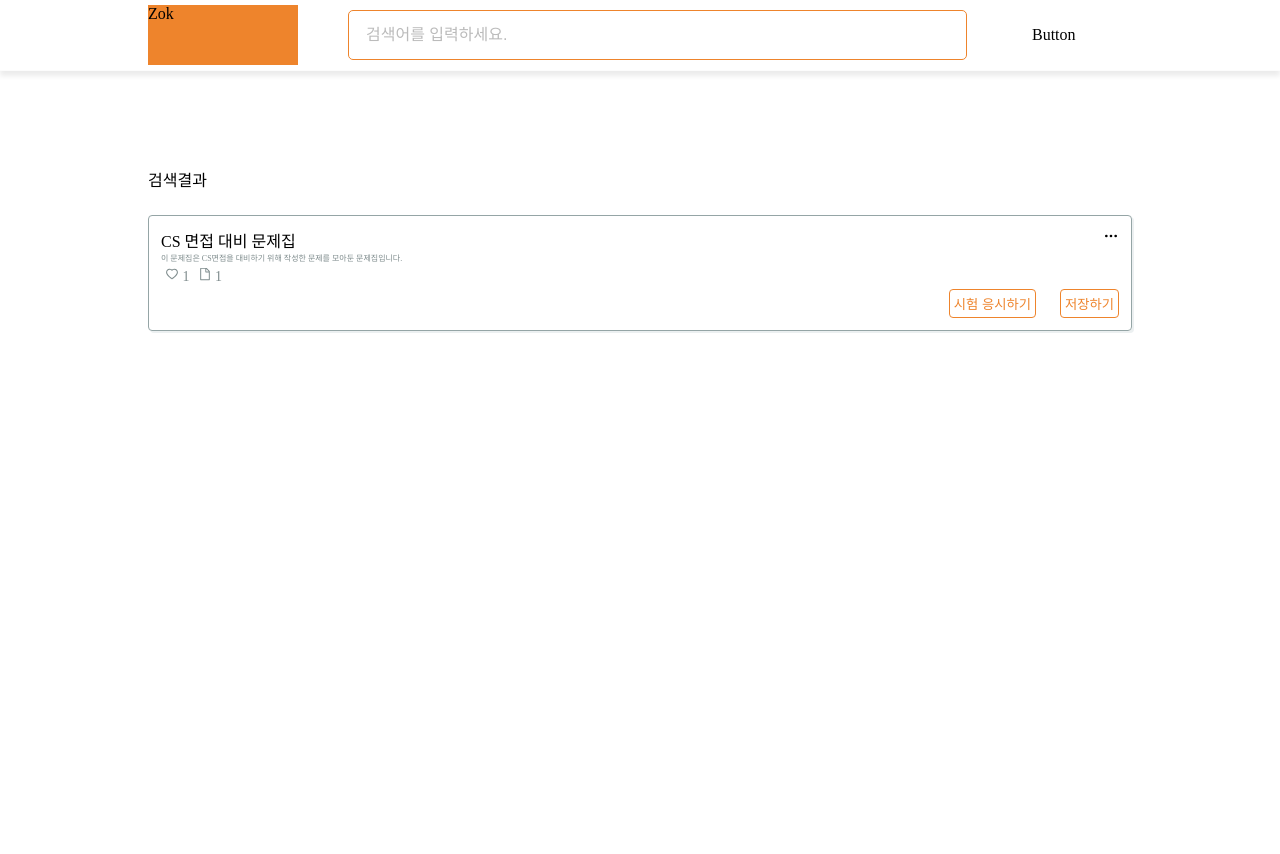
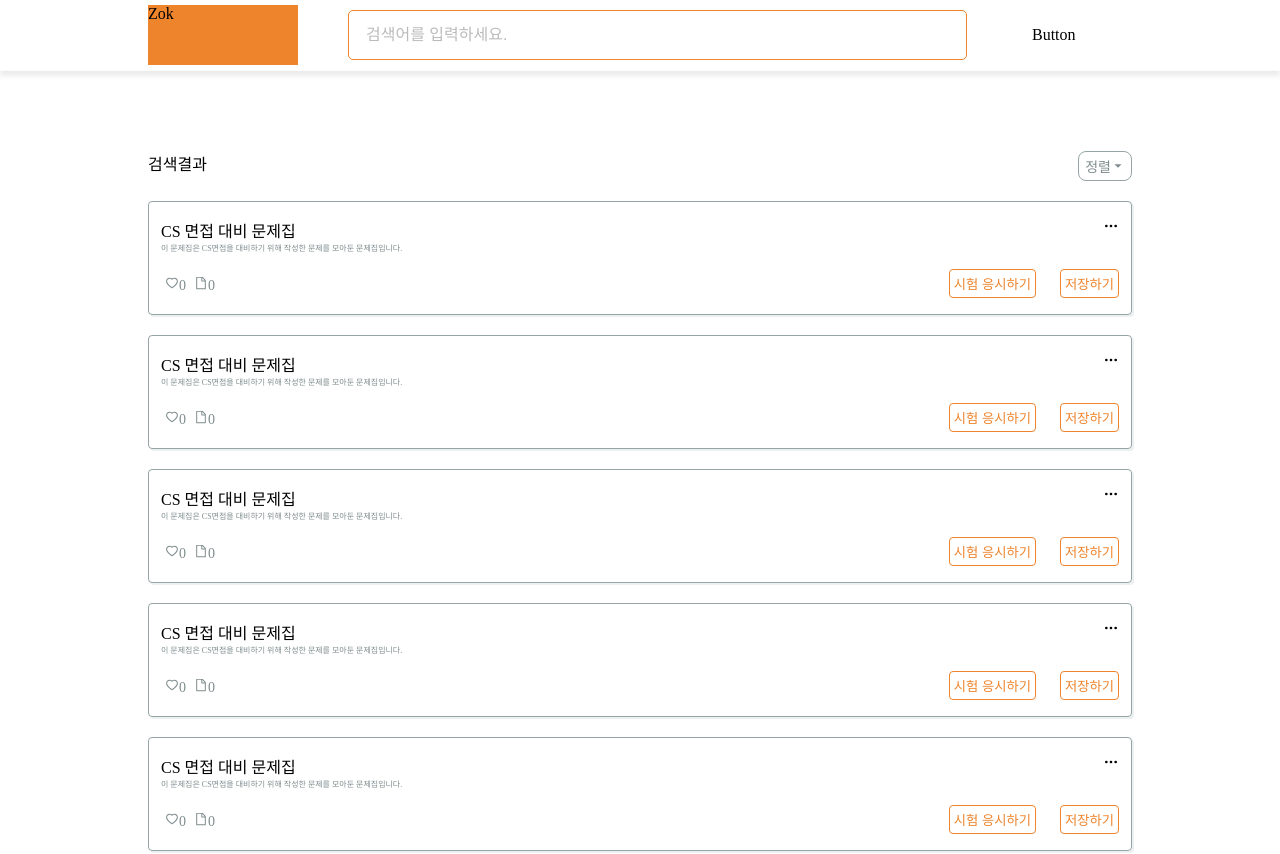
Before and after one commit to boostcampwm-2022/web07-zokboo.com, a React (Create React App) app in the folder client/: page /search in a window 1280 px wide. Shown: the top 854 px of the page. Before the commit the page ends 800 px from the top, so only its background shows below. Built offline with nearby package versions, Linux system fonts and the light colour scheme.

Commit message:
design #34 : 문제집 아이템 component 분리

```diff
--- /dev/null
+++ b/client/src/components/search/SearchResultItem.tsx
@@ -0,0 +1,106 @@
+import styled from 'styled-components';
+import { FiMoreHorizontal } from 'react-icons/fi';
+import { AiOutlineHeart, AiFillHeart, AiFillFile, AiOutlineFile } from 'react-icons/ai';
+import { useState } from 'react';
+import { colors, device } from '../../styles/theme';
+
+const SearchResultItemContainer = styled.div`
+  border: 1px solid ${colors.gray3};
+  border-radius: 4px;
+  box-shadow: 2px 2px ${colors.gray1};
+  padding: 16px 12px;
+  margin: 20px 0px;
+
+  .more-button {
+    float: right;
+  }
+
+  @media screen and (max-width: ${device.mobileWidth}) {
+    border: none;
+    border-radius: 0px;
+    border-bottom: 1px solid ${colors.gray3};
+    box-shadow: none;
+  }
+`;
+
+const ItemTitle = styled.div``;
+const ItemExplain = styled.div`
+  font-size: 8px;
+  color: ${colors.gray4};
+`;
+
+const Buttons = styled.div`
+  display: flex;
+  justify-content: space-between;
+  align-items: flex-end;
+  margin-top: 16px;
+`;
+
+const ItemInfo = styled.div`
+  display: flex;
+  align-items: flex-end;
+  font-size: 14px;
+  color: ${colors.gray4};
+  > * {
+    padding: 4px;
+  }
+
+  .fillStyled {
+    color: ${colors.primary};
+  }
+`;
+
+const Heart = styled.div``;
+const Scrap = styled.div``;
+
+const ContentButtons = styled.div`
+  float: right;
+  > * {
+    margin: 0px 0px 0px 24px;
+    padding: 4px;
+
+    background: none;
+    border: 1px solid ${colors.primary};
+    border-radius: 4px;
+    color: ${colors.primary};
+
+    :hover {
+      opacity: 0.7;
+    }
+  }
+`;
+const TestButton = styled.input``;
+const SaveButton = styled.input``;
+
+const SearchResultItem = () => {
+  const [isLike, setIsLike] = useState<boolean>(false);
+  const [isScrap, setIsScrap] = useState<boolean>(false);
+  const [likeCount, setLikeCount] = useState<number>(0);
+  const [scrapCount, setScrapCount] = useState<number>(0);
+
+  return (
+    <SearchResultItemContainer>
+      <FiMoreHorizontal className="more-button" />
+      <ItemTitle>CS 면접 대비 문제집</ItemTitle>
+      <ItemExplain>이 문제집은 CS면접을 대비하기 위해 작성한 문제를 모아둔 문제집입니다.</ItemExplain>
+      <Buttons>
+        <ItemInfo>
+          <Heart onClick={() => setIsLike((prev) => !prev)}>
+            {isLike ? <AiFillHeart className="fillStyled" /> : <AiOutlineHeart />}
+            {likeCount}
+          </Heart>
+          <Scrap onClick={() => setIsScrap((prev) => !prev)}>
+            {isScrap ? <AiFillFile className="fillStyled" /> : <AiOutlineFile />}
+            {scrapCount}
+          </Scrap>
+        </ItemInfo>
+        <ContentButtons>
+          <TestButton type="button" value="시험 응시하기" />
+          <SaveButton type="button" value="저장하기" />
+        </ContentButtons>
+      </Buttons>
+    </SearchResultItemContainer>
+  );
+};
+
+export default SearchResultItem;
--- a/client/src/pages/Search.tsx
+++ b/client/src/pages/Search.tsx
@@ -1,15 +1,14 @@
 import styled, { css } from 'styled-components';
-import { FiMoreHorizontal } from 'react-icons/fi';
-import { AiOutlineHeart, AiFillHeart, AiFillFile, AiOutlineFile } from 'react-icons/ai';
+
+import { IoMdArrowDropdown } from 'react-icons/io';
 import { useState } from 'react';
 import Header from '../components/header/Header';
 import { colors, device, paddings } from '../styles/theme';
+import SearchResultItem from '../components/search/SearchResultItem';
 
 const SearchResultContainer = styled.div`
-  display: flex;
-  flex-direction: column;
-
   width: 80%;
+  //max-width: 800px;
 
   box-sizing: border-box;
   margin: 80px auto 0px;
@@ -20,96 +19,46 @@ const SearchResultContainer = styled.div`
   }
 `;
 
-const SearchResultTitle = styled.div`
-  padding: 16px 0px;
+const TitleContainer = styled.div`
+  display: flex;
+  justify-content: space-between;
 `;
 
-const SearchResultItem = styled.div`
+const SortContainer = styled.div`
   border: 1px solid ${colors.gray3};
-  border-radius: 4px;
-  box-shadow: 2px 2px ${colors.gray1};
-  padding: 12px;
-  margin: 8px 0px;
+  border-radius: 8px;
+  padding: 4px 6px;
 
-  .more-button {
-    float: right;
-  }
+  color: ${colors.gray4};
+  font-size: 14px;
 
-  @media screen and (max-width: ${device.mobileWidth}) {
-    border: none;
-    border-radius: 0px;
-    border-bottom: 1px solid ${colors.gray3};
-    box-shadow: none;
-  }
+  display: flex;
+  align-items: center;
 `;
 
-const ItemTitle = styled.div``;
-const ItemExplain = styled.div`
-  font-size: 8px;
-  color: ${colors.gray4};
-`;
-const ItemInfo = styled.div`
-  display: flex;
-  align-items: center;
-  font-size: 14px;
-  color: ${colors.gray4};
-  > * {
-    padding: 4px;
-  }
-
-  .fillStyled {
-    color: ${colors.primary};
-  }
-`;
-
-const Heart = styled.div``;
-const Scrap = styled.div``;
-
-const ContentButtons = styled.div`
-  float: right;
-  > * {
-    margin: 0px 0px 0px 24px;
-    padding: 4px;
-
-    background: none;
-    border: 1px solid ${colors.primary};
-    border-radius: 4px;
-    color: ${colors.primary};
-
-    :hover {
-      opacity: 0.7;
-    }
-  }
-`;
-const TestButton = styled.input``;
-const SaveButton = styled.input``;
+const SearchResultTitle = styled.div``;
 
 const Search = () => {
-  const [isLike, setIsLike] = useState<boolean>(false);
-  const [isScrap, setIsScrap] = useState<boolean>(false);
-
   return (
     <div>
       <Header />
       <SearchResultContainer>
-        <SearchResultTitle>검색결과</SearchResultTitle>
-        <SearchResultItem>
-          <FiMoreHorizontal className="more-button" />
-          <ItemTitle>CS 면접 대비 문제집</ItemTitle>
-          <ItemExplain>이 문제집은 CS면접을 대비하기 위해 작성한 문제를 모아둔 문제집입니다.</ItemExplain>
-          <ItemInfo>
-            <Heart onClick={() => setIsLike((prev) => !prev)}>
-              {isLike ? <AiFillHeart className="fillStyled" /> : <AiOutlineHeart />} 1
-            </Heart>
-            <Scrap onClick={() => setIsScrap((prev) => !prev)}>
-              {isScrap ? <AiFillFile className="fillStyled" /> : <AiOutlineFile />} 1
-            </Scrap>
-          </ItemInfo>
-          <ContentButtons>
-            <TestButton type="button" value="시험 응시하기" />
-            <SaveButton type="button" value="저장하기" />
-          </ContentButtons>
-        </SearchResultItem>
+        <TitleContainer>
+          <SearchResultTitle>검색결과</SearchResultTitle>
+          <SortContainer>
+            정렬
+            <IoMdArrowDropdown />
+          </SortContainer>
+        </TitleContainer>
+        {/** temp */}
+        <SearchResultItem />
+        <SearchResultItem />
+        <SearchResultItem />
+        <SearchResultItem />
+        <SearchResultItem />
+        <SearchResultItem />
+        <SearchResultItem />
+        {/** temp */}
       </SearchResultContainer>
     </div>
   );
```
